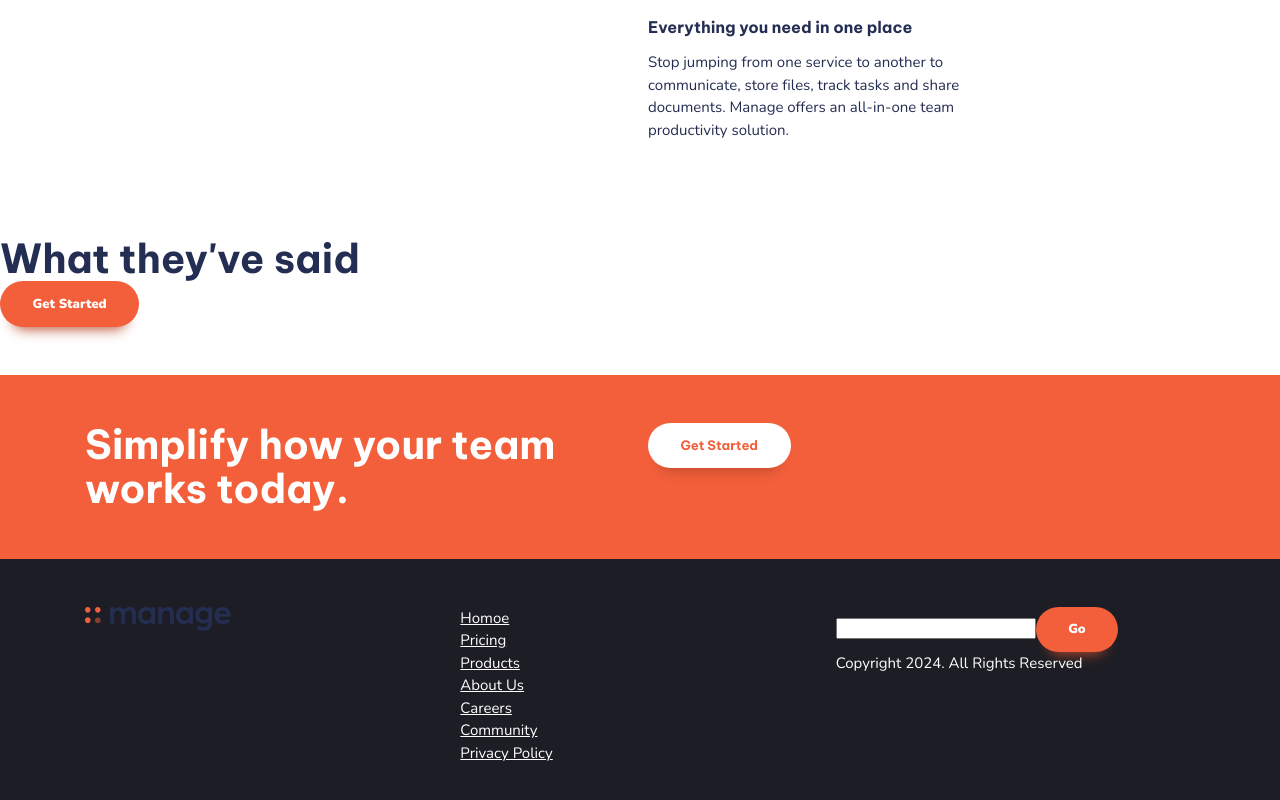
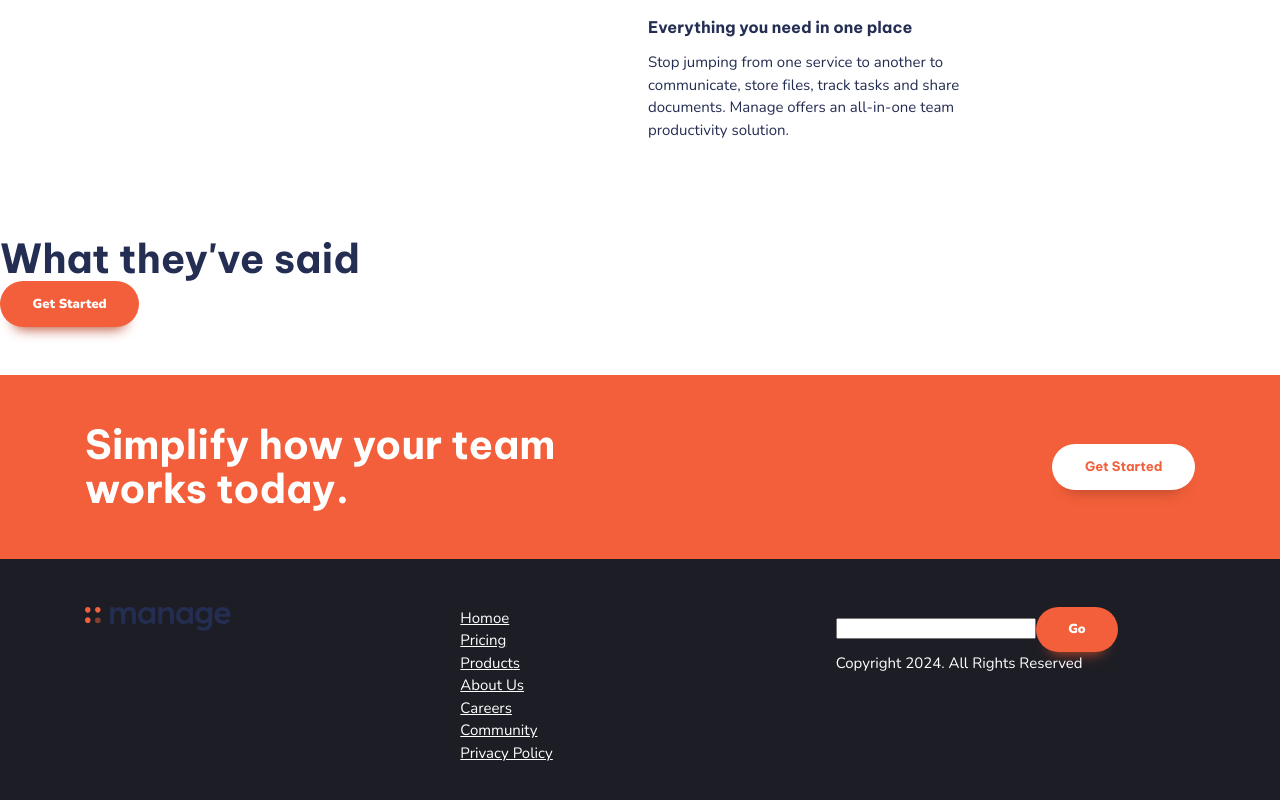
Before and after one commit to pravinkori/fem-manage-landing-page, a React (Vite) app: page / in a window 1280 px wide. Shown: the part 1033-1833 px from the top of the page. Built offline with nearby package versions, Linux system fonts and the light colour scheme.

Commit message:
style: update CTA component to use CSS modules for alignment and styling improvements

```diff
--- a/src/components/CTA/CTA.module.css
+++ b/src/components/CTA/CTA.module.css
@@ -0,0 +1,7 @@
+.justify-self-end {
+  justify-self: end;
+}
+
+.vertical-align-center {
+  align-items: center;
+}
--- a/src/components/CTA/CTA.tsx
+++ b/src/components/CTA/CTA.tsx
@@ -1,4 +1,4 @@
-// import styles from "./CTA.module.css";
+import styles from "./CTA.module.css";
 
 import Button from "../Button/Button";
 
@@ -8,13 +8,13 @@ function CTA() {
       className={`cta | ff-accent bg-accent-400 text-neutral-100 padding-block-700`}
     >
       <div className={`container`}>
-        <div className={`even-columns`}>
+        <div className={`even-columns ${styles["vertical-align-center"]}`}>
           <div>
             <p className={`fs-secondary-heading fw-bold`}>
               Simplify how your team works today.
             </p>
           </div>
-          <div>
+          <div className={`${styles["justify-self-end"]}`}>
             <Button type="inverted">Get Started</Button>
           </div>
         </div>
```
